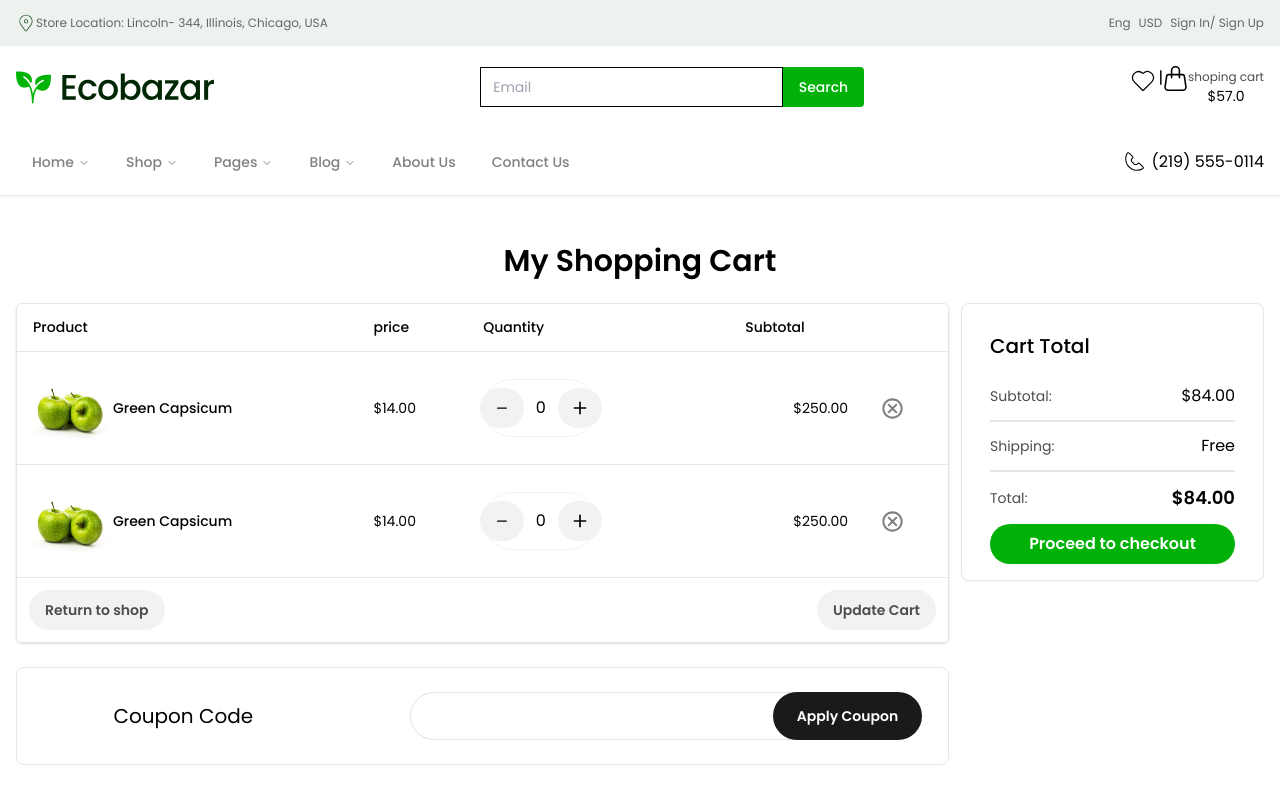
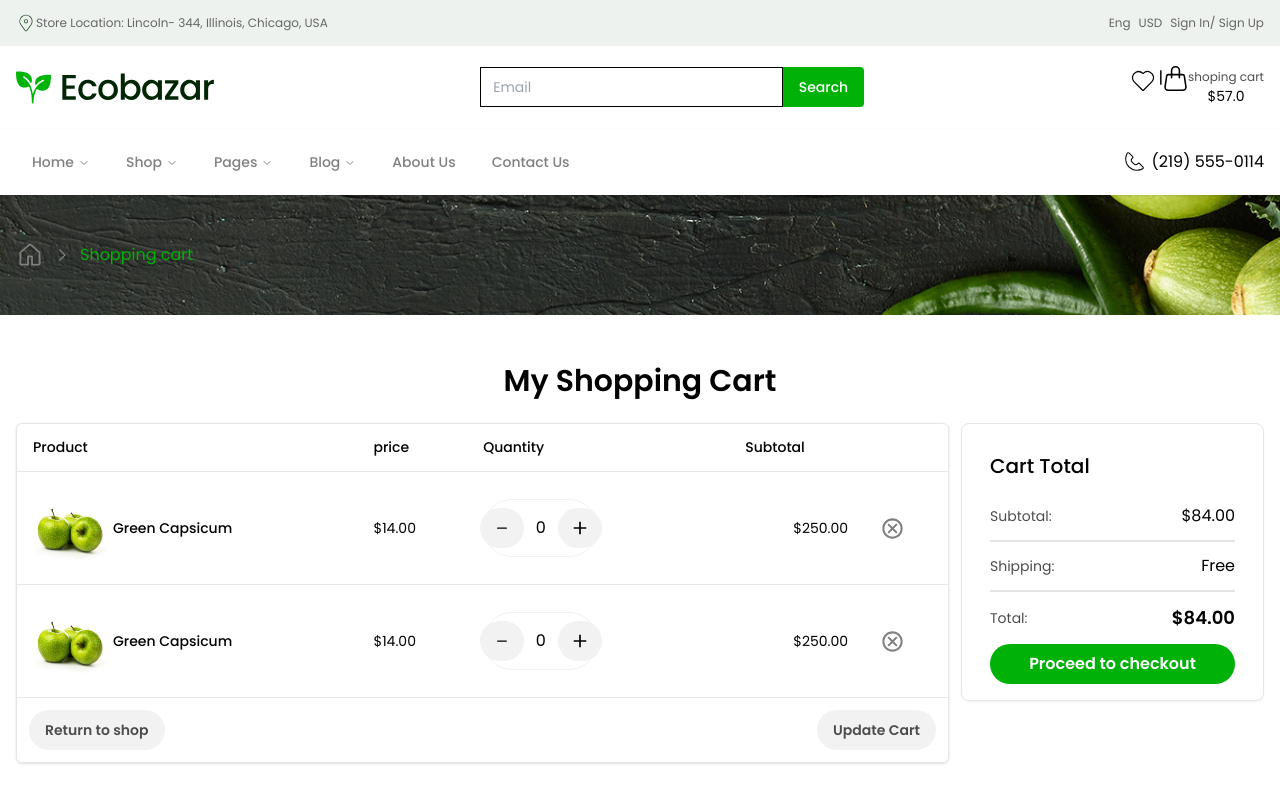
Before and after one commit to pankajjsdev/Ecobazar_FE, a Next.js app: page /cart in a window 1280 px wide. Shown: the top 786 px of the page. Built offline with nearby package versions, Linux system fonts and the light colour scheme.

Commit message:
add Breadcumb component

```diff
--- a/app/(root)/cart/page.tsx
+++ b/app/(root)/cart/page.tsx
@@ -21,10 +21,15 @@ import {
     TableRow,
 } from "@/components/ui/table"
 import Image from "next/image"
+import Breadcumb from "@/components/_ui/breadcumb/Breadcumb";
 
 
 function page() {
     return (
+        <>
+         <Breadcumb
+          currentPage="Shopping cart"
+        />
         <div className="container py-6">
             <h1 className="text-center font-semibold text-3xl py-6">My Shopping Cart</h1>
             <section className="grid grid-cols-4 gap-3">
@@ -127,6 +132,7 @@ function page() {
                 </div>
             </section>
         </div>
+        </>
     )
 }
 
--- a/app/(root)/wishlist/page.tsx
+++ b/app/(root)/wishlist/page.tsx
@@ -21,10 +21,15 @@ import {
     TableRow,
 } from "@/components/ui/table"
 import Image from "next/image"
+import Breadcumb from "@/components/_ui/breadcumb/Breadcumb";
 
 
 function page() {
     return (
+        <>
+         <Breadcumb
+          currentPage="Wishlist"
+        />
         <div className="container my-8">
             <h1 className="text-center font-semibold text-3xl py-6">My Wishlist</h1>
             <section className="">
@@ -83,6 +88,7 @@ function page() {
                 </div>
             </section>
         </div>
+        </>
     )
 }
 
--- /dev/null
+++ b/components/_ui/breadcumb/Breadcumb.tsx
@@ -0,0 +1,42 @@
+import Link from "next/link";
+import { GoHome, GoArrowRight, GoChevronRight } from "react-icons/go";
+
+type links =
+ {
+        title: string,
+        path: string
+
+}
+
+type Props = {
+    linksData?: links[],
+    currentPage: string
+}
+function Breadcumb({ linksData, currentPage }: Props) {
+    return (
+        <div>
+            <div style={{ background: `url(/images/common/breadcumb.jpg) no-repeat` }} className="w-full h-[120px] bg-breadcrumb-gradient bg-cover flex items-center justify-center">
+                <div className="container">
+
+                    <div className="flex items-center space-x-2">
+                        <Link href="/"><GoHome size={28} className="text-gray-gray5" /></Link>
+                        <span><GoChevronRight size={20} className="text-gray-gray5 font-semibold" /></span>
+                        {
+                            linksData?.map((links, insex) => {
+                                return (
+                                    <>
+                                        <Link href={links.path} className="text-base text-primary-primary">{links.title}</Link>
+                                        <span><GoChevronRight size={20} className="text-gray-gray5 font-semibold" /></span>
+                                    </>
+                                )
+                            })
+                        }
+                        <span className="text-base text-primary-primary">{currentPage}</span>
+                    </div>
+                </div>
+            </div>
+        </div>
+    );
+}
+
+export default Breadcumb;
--- a/components/_ui/carousel/HeroCarousel.tsx
+++ b/components/_ui/carousel/HeroCarousel.tsx
@@ -46,9 +46,7 @@ export function HeroCarousel({ imagesData }: Props) {
                                 <p className="text-sm text-gray-gray5 py-2 lg:py-3">
                                     Free shipping on all your order. we deliver, you enjoy
                                 </p>
-                                <p className="text-sm text-gray-gray5 py-2 lg:py-3">
-                                    Free shipping on all your order. we deliver, you enjoy
-                                </p>
+
                                 <Button className="text-white bg-primary-primary rounded-3xl my-6 hover:bg-primary-hard">
                                     Shop now <BsArrowRight size={20} className="text-white mx-1" />
                                 </Button>
--- a/tailwind.config.ts
+++ b/tailwind.config.ts
@@ -67,6 +67,9 @@ const config = {
 
     },
     extend: {
+      backgroundImage: {
+        'breadcrumb-gradient': "linear-gradient(90.02deg, rgba(0, 0, 0, 0.7) 0.03%, rgba(0, 0, 0, 0) 91.31%), url('/images/common/breadcumb.png')"
+      },
       keyframes: {
         "accordion-down": {
           from: { height: "0" },
```
Also changed, not shown: public/images/common/Breadcrumbs.png (deleted), public/images/common/breadcumb.jpg (added).
